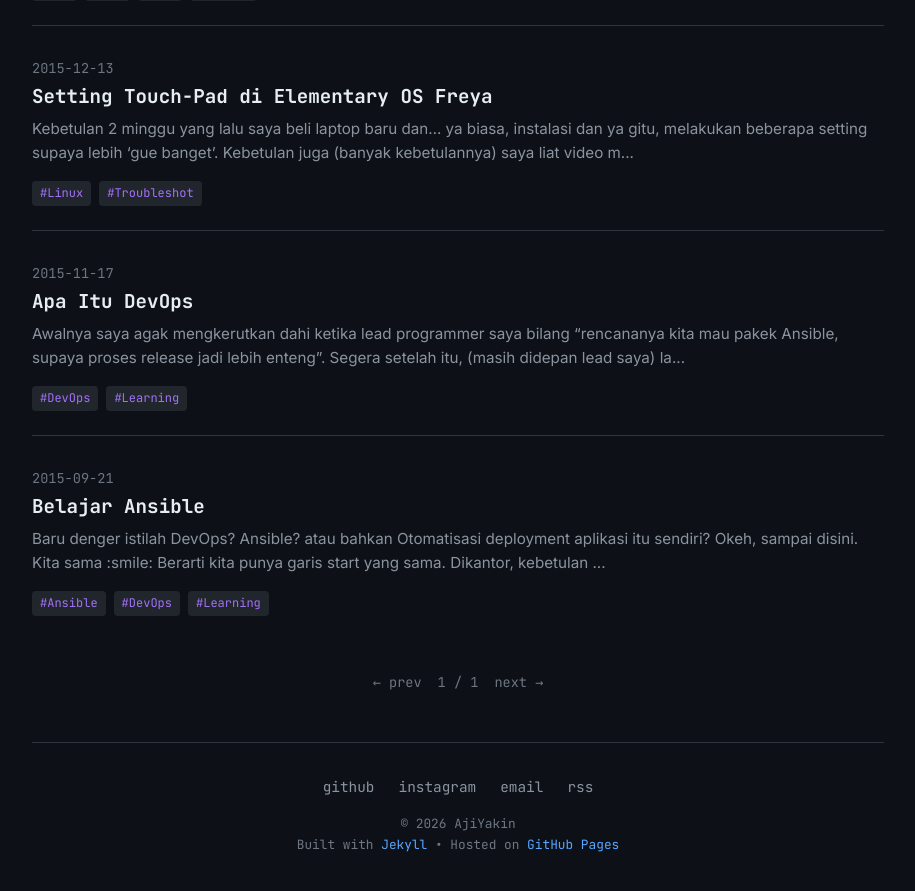
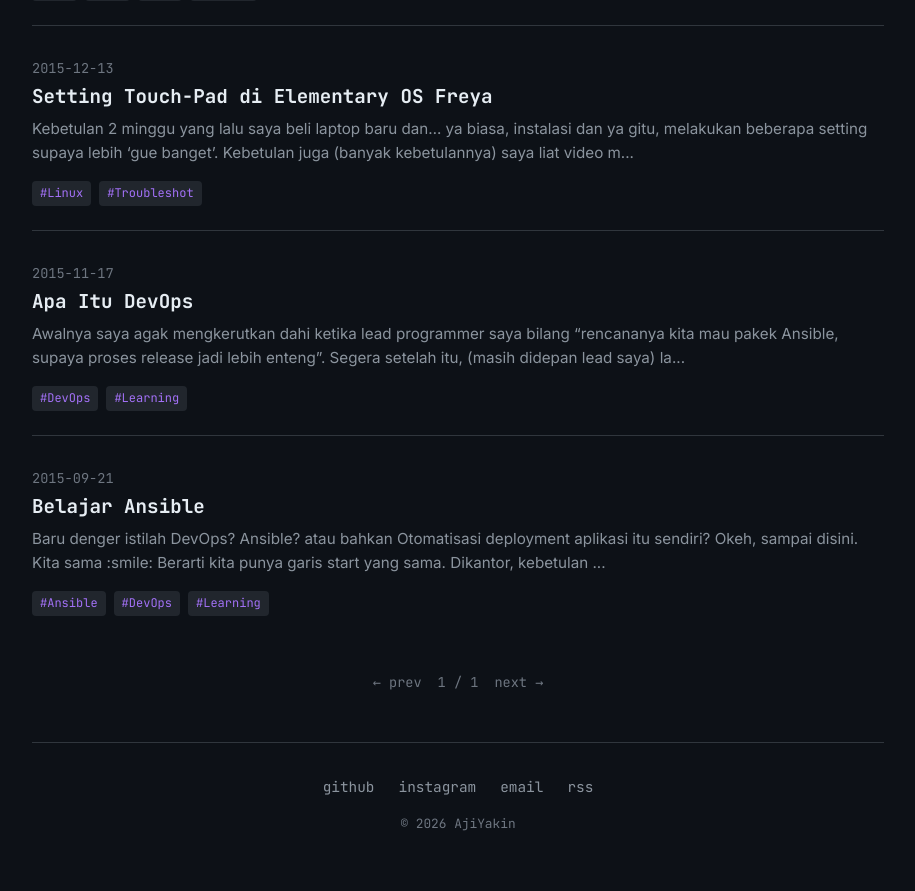
Before and after one commit to theikalman/theikalman.github.io, a Jekyll site: the page built from index.html, in a window 1280 px wide and 900 px high, scrolled down 1708 px. Shown: the top 891 px of the window, without its empty margins (182-1097 px from the left). Built offline with Jekyll 4.4.1, drawn with Linux system fonts in a browser that asks for light colours; the list of posts is cut into pages by our own code.

Commit message:
Simplify footer content
Removed additional footer information about Jekyll and GitHub Pages.

```diff
--- a/_includes/footer.html
+++ b/_includes/footer.html
@@ -6,7 +6,6 @@
         <a href="/feed.xml">rss</a>
     </div>
     <p class="footer-text">
-        © 2026 AjiYakin<br>
-        <span class="text-muted">Built with <a href="https://jekyllrb.com" target="_blank" rel="noopener">Jekyll</a> • Hosted on <a href="https://pages.github.com" target="_blank" rel="noopener">GitHub Pages</a></span>
+        © 2026 AjiYakin
     </p>
 </footer>
```
